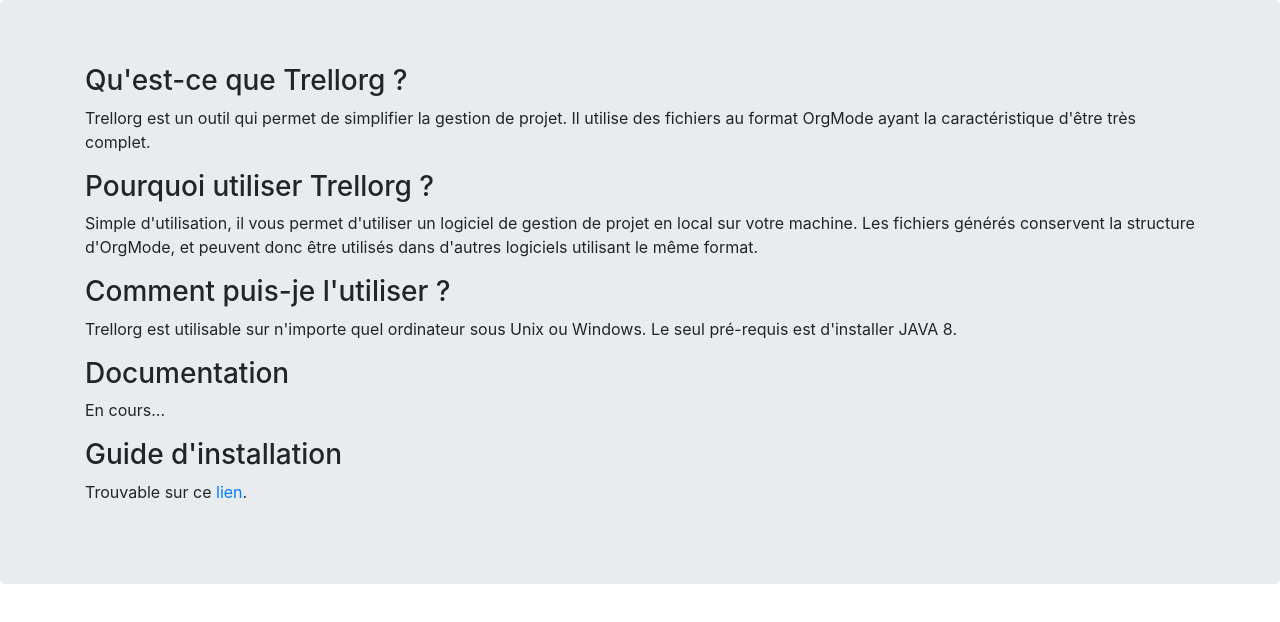
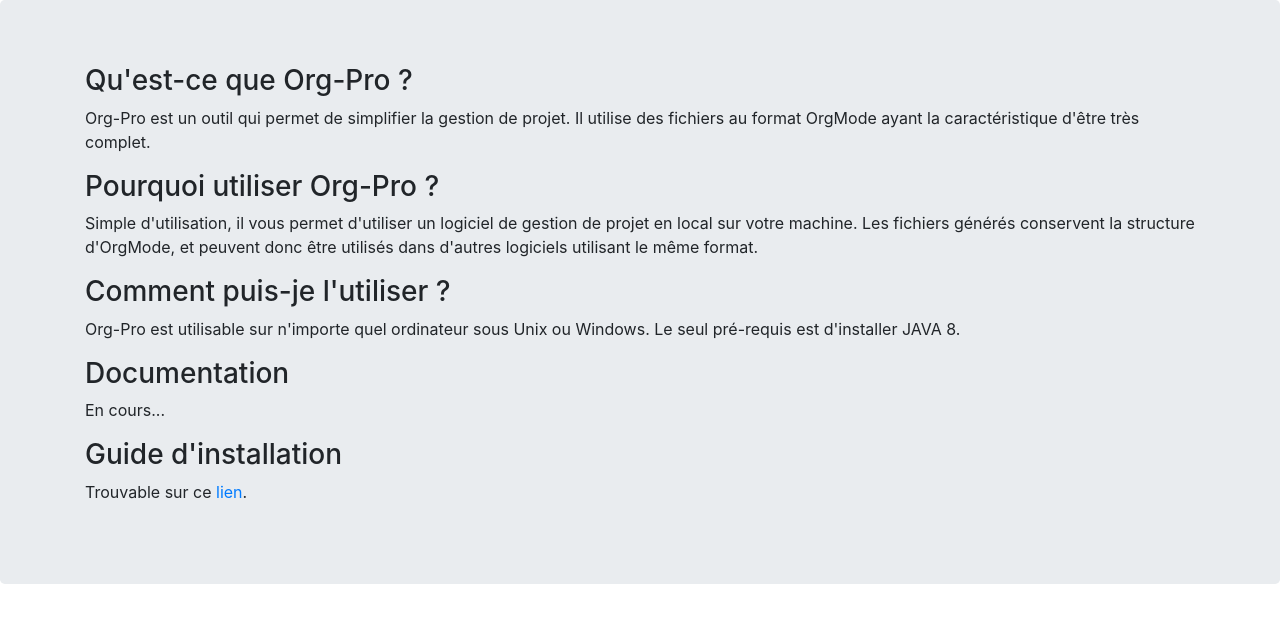
Before and after one commit to Org-Pro/orgpro-api, a plain HTML site: page index.html in a window 1280 px wide. Drawn offline with nearby package versions, Linux system fonts and the light colour scheme.

Commit message:
Update index.html

```diff
--- a/index.html
+++ b/index.html
@@ -2,19 +2,19 @@
 <script src="https://maxcdn.bootstrapcdn.com/bootstrap/4.0.0/js/bootstrap.min.js" integrity="sha384-JZR6Spejh4U02d8jOt6vLEHfe/JQGiRRSQQxSfFWpi1MquVdAyjUar5+76PVCmYl" crossorigin="anonymous"></script>
 <div class="jumbotron">
 	<div class="container">
-	<h3>Qu'est-ce que Trellorg ?</h3>
-	<p>Trellorg est un outil qui permet de simplifier la gestion de projet. Il utilise des fichiers au format OrgMode ayant la caractéristique d'être très complet.</p>
+	<h3>Qu'est-ce que Org-Pro ?</h3>
+	<p>Org-Pro est un outil qui permet de simplifier la gestion de projet. Il utilise des fichiers au format OrgMode ayant la caractéristique d'être très complet.</p>
 
-	<h3>Pourquoi utiliser Trellorg ?</h3>
+	<h3>Pourquoi utiliser Org-Pro ?</h3>
 	<p>Simple d'utilisation, il vous permet d'utiliser un logiciel de gestion de projet en local sur votre machine. Les fichiers générés conservent la structure d'OrgMode, et peuvent donc être utilisés dans d'autres logiciels utilisant le même format.</p>
 
 	<h3>Comment puis-je l'utiliser ?</h3>
-	<p>Trellorg est utilisable sur n'importe quel ordinateur sous Unix ou Windows. Le seul pré-requis est d'installer JAVA 8.</p>
+	<p>Org-Pro est utilisable sur n'importe quel ordinateur sous Unix ou Windows. Le seul pré-requis est d'installer JAVA 8.</p>
 
 	<h3>Documentation</h3>
 	<p>En cours...</p>
 
 	<h3>Guide d'installation</h3>
-	<p>Trouvable sur ce <a href="https://github.com/Trellorg/trellorg-api/blob/master/README.md">lien</a>.</p>
+	<p>Trouvable sur ce <a href="https://github.com/Org-Pro/orgpro-api/blob/master/README.md">lien</a>.</p>
 	</div>
 </div>
```
